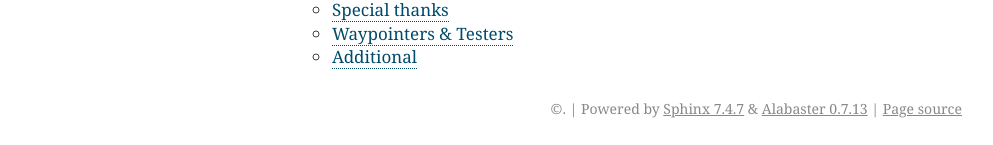
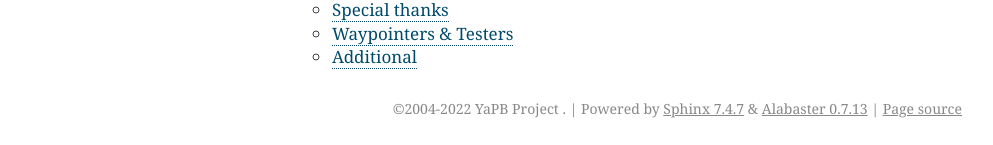
Before and after one commit to yapb/docs, a Sphinx documentation site: the page built from docs/index.rst, in a window 1280 px wide. Shown: the part 1496-1641 px from the top of the page, without its empty margins (148-1141 px from the left). Built offline with Sphinx 7.4.7, drawn with Linux system fonts in a browser that asks for light colours.

Commit message:
add: copyright notice
Replace empty copyright line in documents

```diff
--- a/docs/conf.py
+++ b/docs/conf.py
@@ -7,6 +7,7 @@ project = u'Official YaPB Documentation'
 version = 'latest'
 release = 'latest'
 htmlhelp_basename = 'Official YaPB Documentation'
+copyright = u'2004-2022 YaPB Project <yapb@jeefo.net>'
 
 # These folders are copied to the documentation's HTML output
 html_static_path = ['_static']
```
